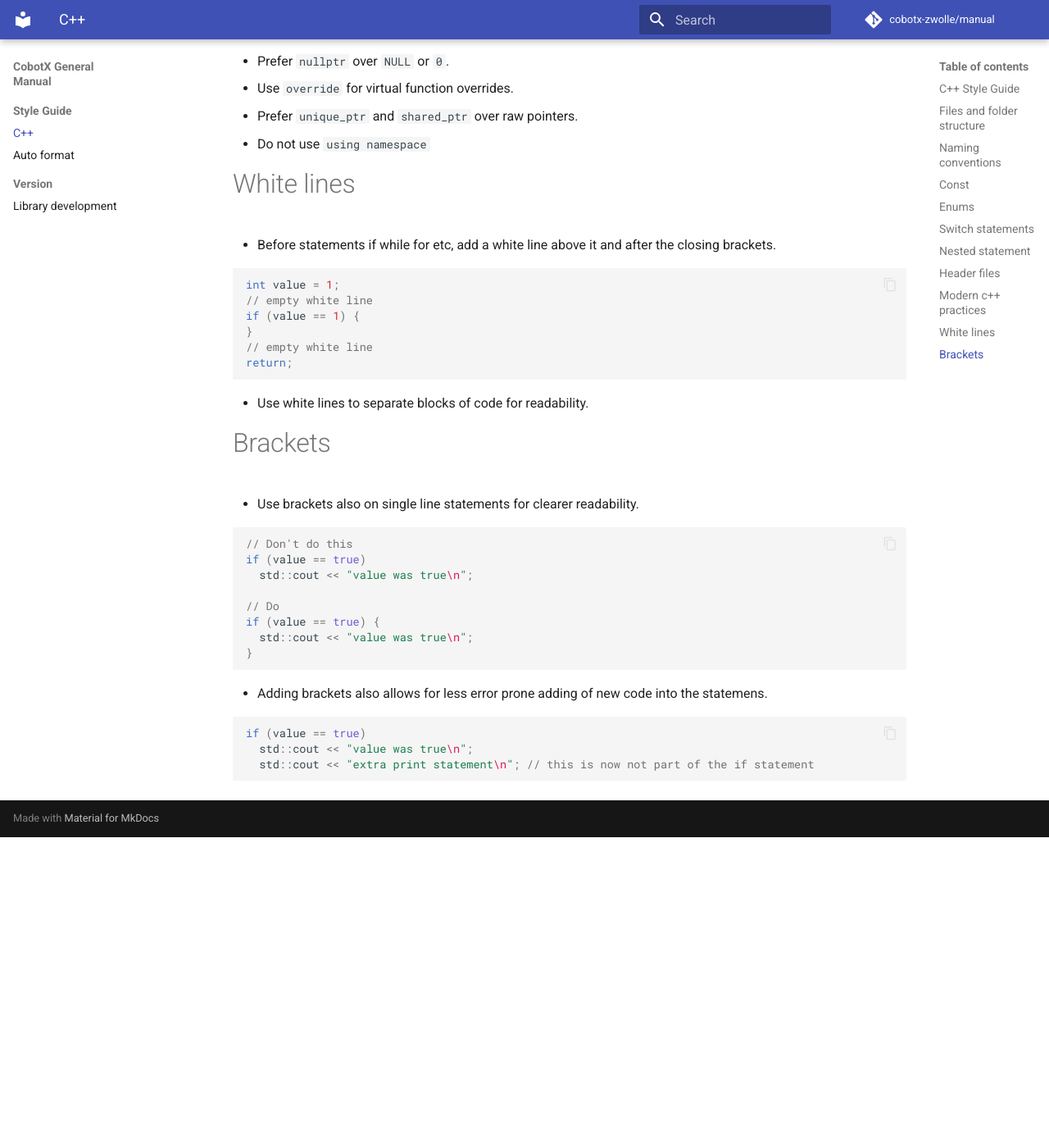
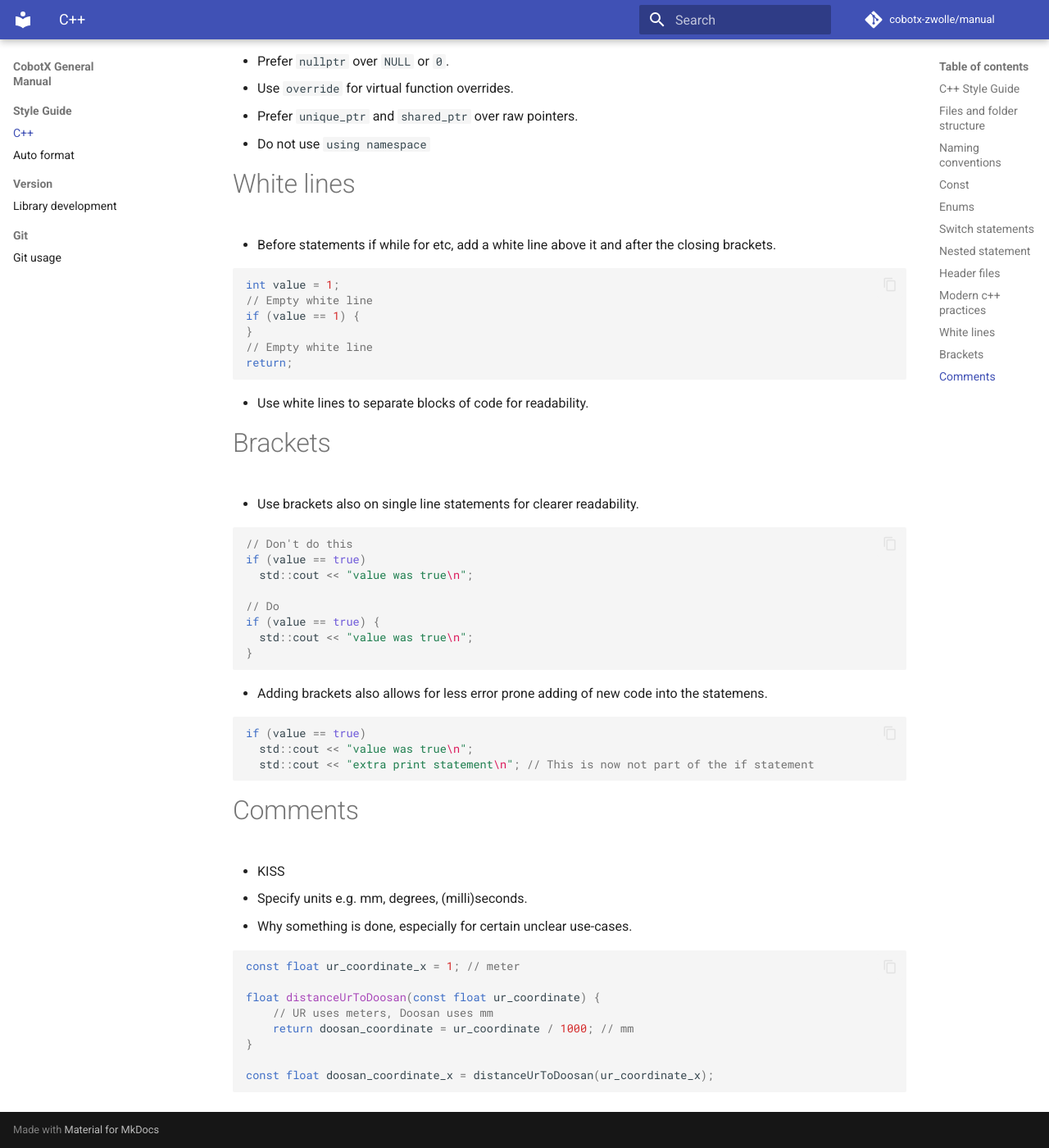
Before and after one commit to CobotX-Zwolle/manual, an MkDocs documentation site: the page built from docs/style_guide/cpp.md, in a window 1280 px wide and 1400 px high, scrolled down 4112 px. Shown: the whole window at 82% size. Built offline with MkDocs 1.6.1 and Material for MkDocs 9.7.7, drawn with Linux system fonts in a browser that asks for light colours; comment, search, counter and statistics services are not loaded; before the commit the page ends 5133 px from its top, so only the background shows below that; some of the changed text lies outside the part shown.

Commit message:
Refactor: some comments Feature: Added start for git instructions (template)

````diff
--- a/docs/style_guide/cpp.md
+++ b/docs/style_guide/cpp.md
@@ -146,7 +146,7 @@ State state_{State::INIT};
    if (value2) {
 
         if (value3) {
-          // do something here
+          // Do something here
         }
    }
  }
@@ -161,7 +161,7 @@ State state_{State::INIT};
  }
 
  if (value3) {
-   // do something here
+   // Do something here
  }
 ```
 
@@ -199,10 +199,10 @@ State state_{State::INIT};
 
 ```c++
 int value = 1;
-// empty white line
+// Empty white line
 if (value == 1) {
 }
-// empty white line
+// Empty white line
 return;
 ```
 
@@ -228,5 +228,22 @@ if (value == true) {
 ```c++
 if (value == true)
   std::cout << "value was true\n";
-  std::cout << "extra print statement\n"; // this is now not part of the if statement
+  std::cout << "extra print statement\n"; // This is now not part of the if statement
 ```
+
+# Comments
+
+* KISS
+* Specify units e.g. mm, degrees, (milli)seconds.
+* Why something is done, especially for certain unclear use-cases.
+
+```c++
+const float ur_coordinate_x = 1; // meter
+
+float distanceUrToDoosan(const float ur_coordinate) {
+    // UR uses meters, Doosan uses mm
+    return doosan_coordinate = ur_coordinate / 1000; // mm
+}
+
+const float doosan_coordinate_x = distanceUrToDoosan(ur_coordinate_x);
+```
--- a/mkdocs.yml
+++ b/mkdocs.yml
@@ -26,6 +26,8 @@ nav:
     - Auto format: style_guide/auto_format.md
   - Version:
     - Library development: library/library.md
+  - Git:
+    - Git usage: git/git.md
     #- How-To:
     #  - how-to/index.md
     #- Concepts:
````
Also changed, not shown: docs/git/git.md (added, +15 -0 lines).
